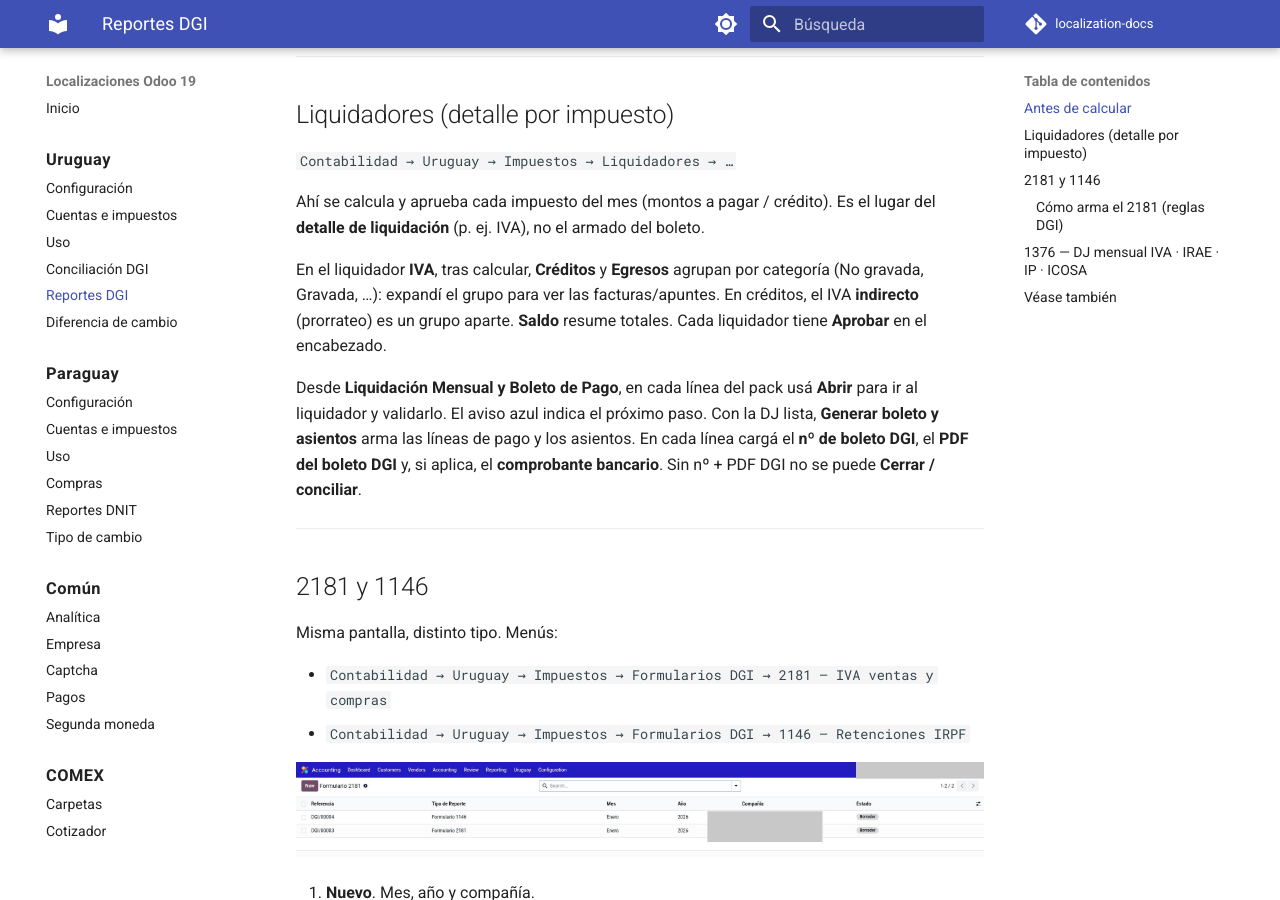
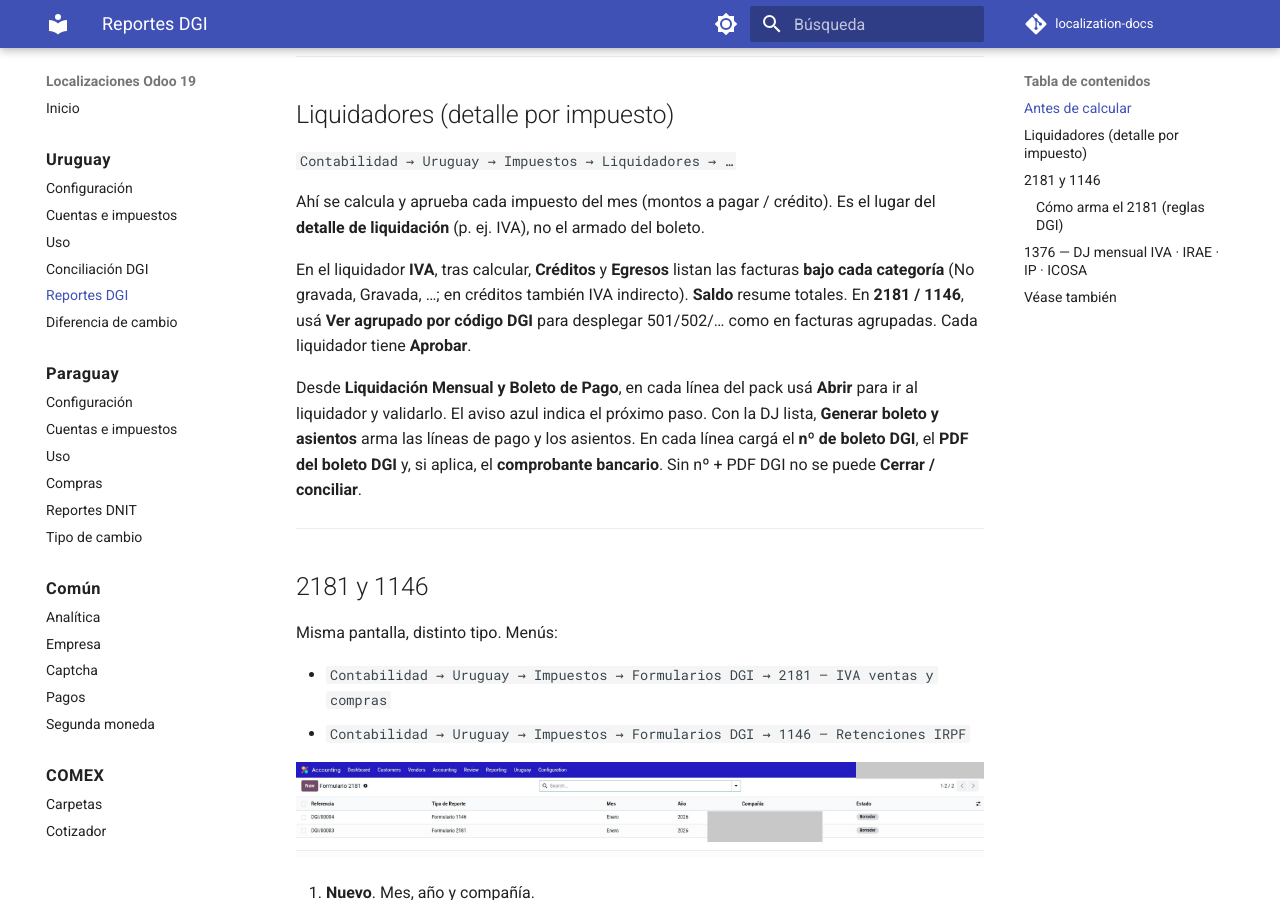
Before and after one commit to Pabloolano/localization-docs, an MkDocs documentation site: the page built from docs/uruguay/reportes.md, in a window 1280 px wide and 900 px high, scrolled down 1519 px. Built offline with MkDocs 1.6.1 and Material for MkDocs 9.7.7, drawn with Linux system fonts in a browser that asks for light colours; comment, search, counter and statistics services are not loaded.

Commit message:
docs(uy): secciones por categoría en liquidador IVA
Co-authored-by: Cursor <cursoragent@cursor.com>

```diff
--- a/docs/uruguay/reportes.md
+++ b/docs/uruguay/reportes.md
@@ -45,7 +45,7 @@ Si el tax no está mapeado, el XML CFE puede estar bien y el reporte igual sale
 
 Ahí se calcula y aprueba cada impuesto del mes (montos a pagar / crédito). Es el lugar del **detalle de liquidación** (p. ej. IVA), no el armado del boleto.
 
-En el liquidador **IVA**, tras calcular, **Créditos** y **Egresos** agrupan por categoría (No gravada, Gravada, …): expandí el grupo para ver las facturas/apuntes. En créditos, el IVA **indirecto** (prorrateo) es un grupo aparte. **Saldo** resume totales. Cada liquidador tiene **Aprobar** en el encabezado.
+En el liquidador **IVA**, tras calcular, **Créditos** y **Egresos** listan las facturas **bajo cada categoría** (No gravada, Gravada, …; en créditos también IVA indirecto). **Saldo** resume totales. En **2181 / 1146**, usá **Ver agrupado por código DGI** para desplegar 501/502/… como en facturas agrupadas. Cada liquidador tiene **Aprobar**.
 
 Desde **Liquidación Mensual y Boleto de Pago**, en cada línea del pack usá **Abrir** para ir al liquidador y validarlo. El aviso azul indica el próximo paso. Con la DJ lista, **Generar boleto y asientos** arma las líneas de pago y los asientos. En cada línea cargá el **nº de boleto DGI**, el **PDF del boleto DGI** y, si aplica, el **comprobante bancario**. Sin nº + PDF DGI no se puede **Cerrar / conciliar**.
 
```
